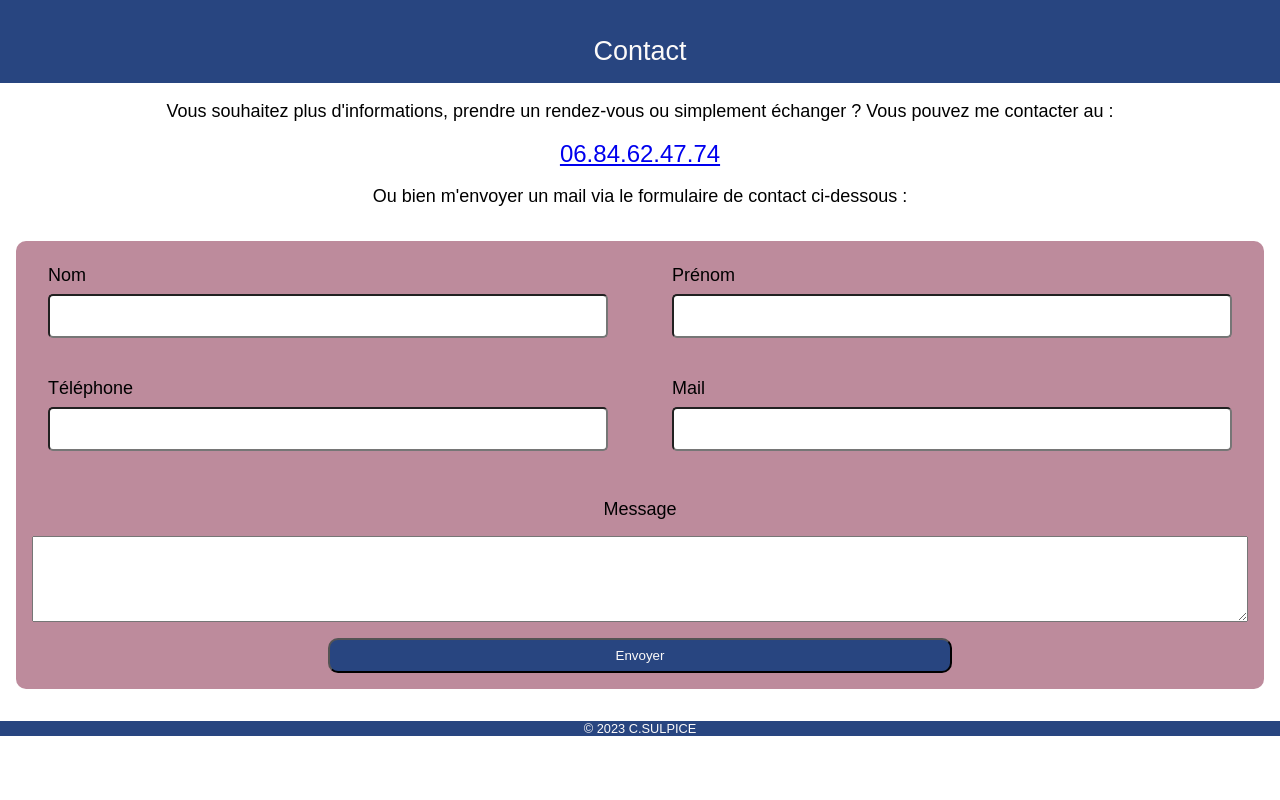
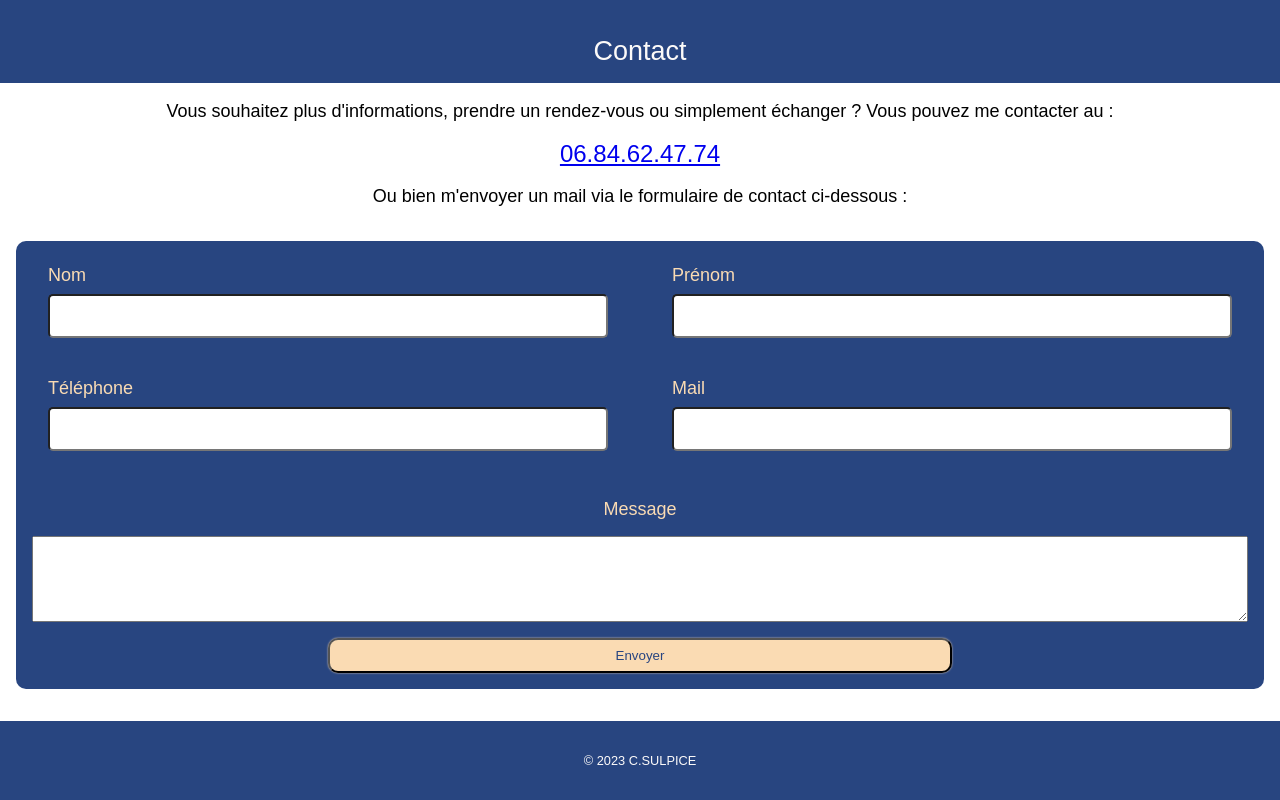
Before and after one commit to Belin27000/camille_sulpice_tb, a React (Create React App) app: page /camille_sulpice_tb/contact in a window 1280 px wide. Shown: the part 391-1191 px from the top of the page. Before the commit the page ends 1127 px from the top, so only its background shows below. Built offline with nearby package versions, Linux system fonts and the light colour scheme; no server answers; a web font is replaced by a local one.

Commit message:
feat: form color modification & set year automaticaly on footer

```diff
--- a/src/components/public/Footer.js
+++ b/src/components/public/Footer.js
@@ -2,9 +2,12 @@ import React from 'react';
 import '@/components/public/footer.scss'
 
 const Footer = () => {
+    const date = new Date()
+    const year = date.getFullYear()
+
     return (
         <div className='Footer'>
-            © 2023 C.SULPICE
+            © {year} C.SULPICE
         </div>
     );
 };
--- a/src/components/public/footer.scss
+++ b/src/components/public/footer.scss
@@ -7,4 +7,5 @@
     align-items: center;
     justify-content: center;
     font-size: .8rem;
+    padding: 2rem 0;
 }
--- a/src/pages/Contact/Contact.js
+++ b/src/pages/Contact/Contact.js
@@ -68,11 +68,11 @@ const Contact = () => {
         const formData = new FormData(form)
         const isValid = await validate(formData)
 
-        // setFormValid(isValid)
 
         console.log(isValid);
         if (isValid) {
             sendEmail(e)
+
         } else {
             alert('verifier le formulaire')
         }
--- a/src/pages/Contact/contact.scss
+++ b/src/pages/Contact/contact.scss
@@ -5,7 +5,7 @@
     .error {
         font-size: .8rem;
         margin: 0;
-        color: #190000;
+        color: var(--thirdWhite);
     }
 
     &-title {
@@ -20,7 +20,7 @@
     }
 
     &-form {
-        background-color: var(--fourthpurple);
+        background-color: var(--mainBlue);
         margin: 2rem;
         padding: 1rem;
         border-radius: 10px;
@@ -32,7 +32,7 @@
 
             label {
                 margin: 1rem 0;
-                color: #000000;
+                color: var(--secondaryBeige);
             }
 
             input {
@@ -43,6 +43,12 @@
             #Message {
                 height: 5rem;
             }
+        }
+
+        .contact-send {
+            background-color: var(--secondaryBeige);
+            color: var(--mainBlue);
+            box-shadow: 0px 0px 2px var(--secondaryBeige);
         }
     }
 
--- a/src/pages/Endometriose/Endometriose.js
+++ b/src/pages/Endometriose/Endometriose.js
@@ -53,7 +53,7 @@ const Endometriose = () => {
                     srcSet={`
                     ${ProblemS} 200w,
                     ${ProblemM} 458w,
-                    ${ProblemL} 500w"
+                    ${ProblemL} 500w
                     `}
                     width='500'
                     height='500'
@@ -74,7 +74,7 @@ const Endometriose = () => {
                     srcSet={`
                     ${DespressS} 200w,
                     ${DespressM} 448w,
-                    ${DespressL} 500w"
+                    ${DespressL} 500w
                     `}
                     width='500'
                     height='500'
@@ -94,7 +94,7 @@ const Endometriose = () => {
                     srcSet={`
                     ${InfertilityS} 200w,
                     ${InfertilityM} 447w,
-                    ${InfertilityL} 500w"
+                    ${InfertilityL} 500w
                     `}
                     width='500'
                     height='500'
```
